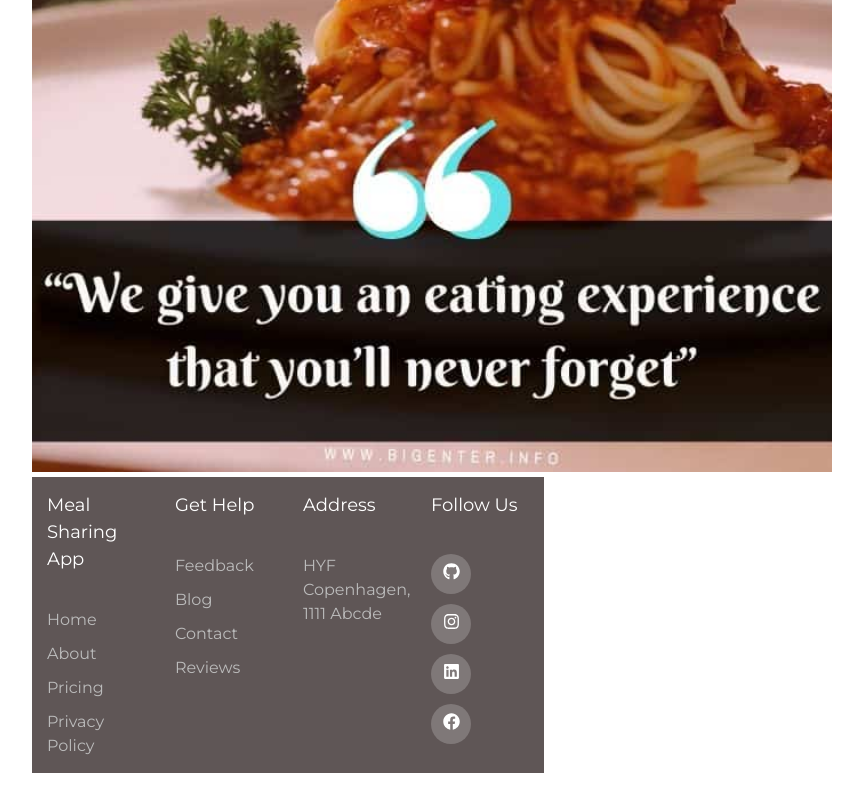
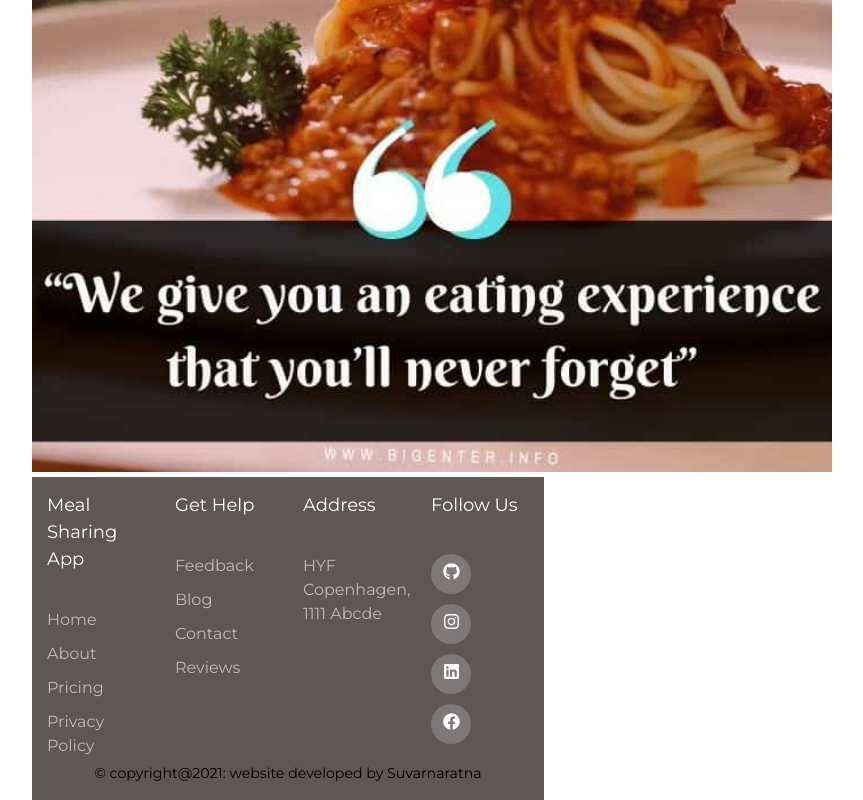
Before and after one commit to suvarna-ratna/meal-sharing, a React app: page / in a window 1280 px wide. Shown: the part 479-1279 px from the top of the page, without its empty margins (352-1215 px from the left). Before the commit the page ends 1252 px from the top, so only its background shows below. Built offline with nearby package versions, Linux system fonts and the light colour scheme; no server answers.

Commit message:
copyright

```diff
--- a/src/client/components/Footer/Footer.css
+++ b/src/client/components/Footer/Footer.css
@@ -70,7 +70,11 @@ li{
 	color: #24262b;
 	background-color: #ffffff;
 }
-
+.footer .copyright{
+	text-align: center;
+	padding-top: 1%;
+	font-size: smaller;
+}
 @media(max-width: 767px){
   .footer-col{
     width: 50%;
--- a/src/client/components/Footer/Footer.js
+++ b/src/client/components/Footer/Footer.js
@@ -44,6 +44,7 @@ const Footer = () => {
   	 		</div>
   	 	</div>
   	 </div>
+	   <div className="copyright"> © copyright@2021:  website developed by Suvarnaratna</div>
   </footer>
 
   );
```
